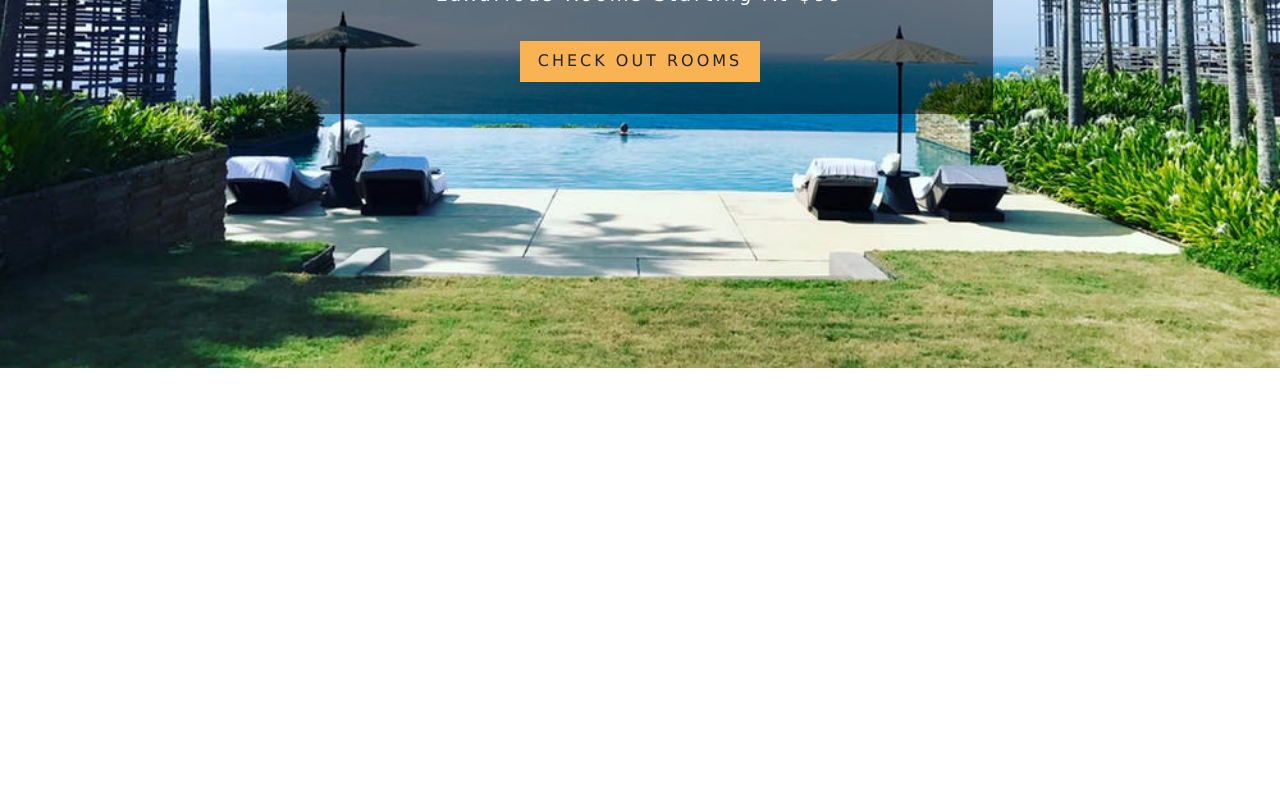
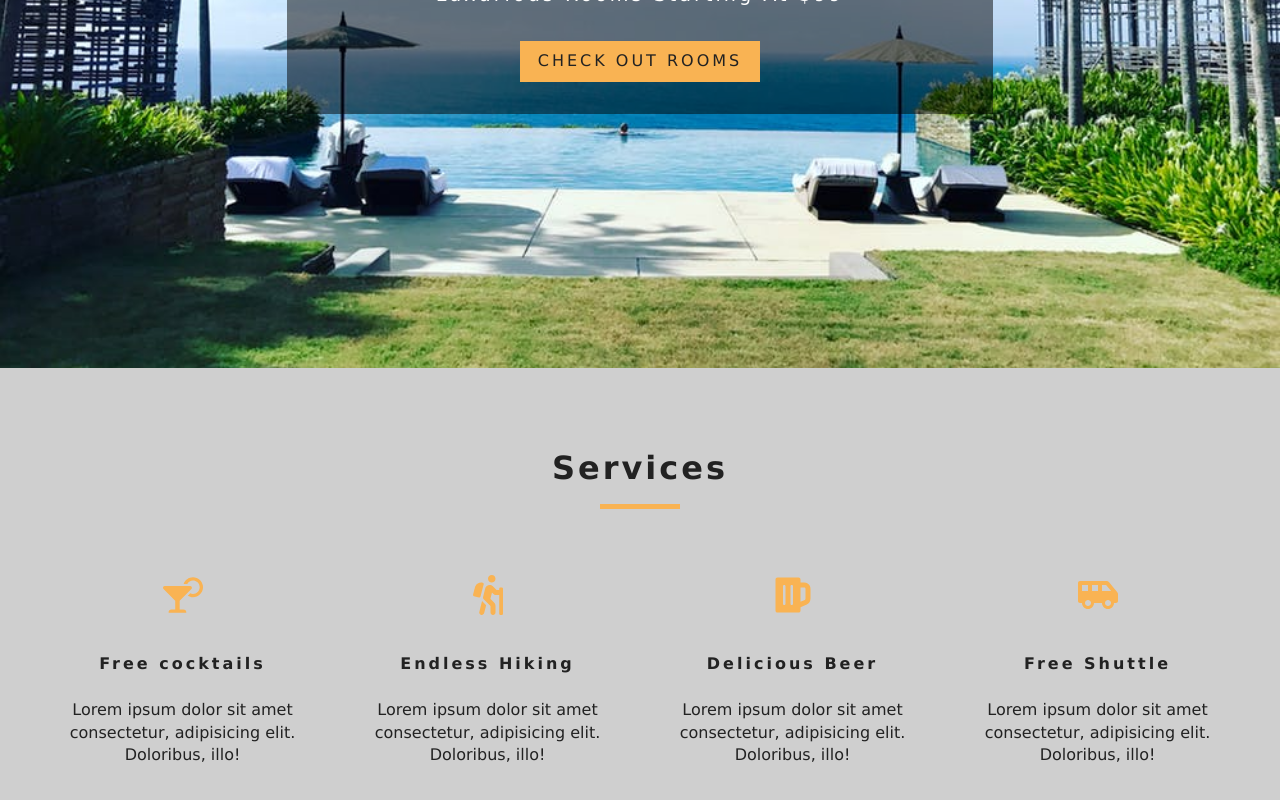
Before and after one commit to jffau/resort, a React (Create React App) app: page / in a window 1280 px wide. Shown: the part 432-1232 px from the top of the page. Before the commit the page ends 800 px from the top, so only its background shows below. Built offline with nearby package versions, Linux system fonts and the light colour scheme.

Commit message:
added service section

```diff
--- /dev/null
+++ b/src/components/Services.js
@@ -0,0 +1,53 @@
+import React, { Component } from 'react';
+import { FaCocktail, FaHiking, FaShuttleVan, FaBeer } from 'react-icons/fa';
+import Title from './Title';
+export default class Services extends Component {
+  state = {
+    services: [
+      {
+        icon: <FaCocktail />,
+        title: 'Free cocktails',
+        info:
+          'Lorem ipsum dolor sit amet consectetur, adipisicing elit. Doloribus, illo!'
+      },
+      {
+        icon: <FaHiking />,
+        title: 'Endless Hiking',
+        info:
+          'Lorem ipsum dolor sit amet consectetur, adipisicing elit. Doloribus, illo!'
+      },
+      {
+        icon: <FaBeer />,
+        title: 'Delicious Beer',
+        info:
+          'Lorem ipsum dolor sit amet consectetur, adipisicing elit. Doloribus, illo!'
+      },
+      {
+        icon: <FaShuttleVan />,
+        title: 'Free Shuttle',
+        info:
+          'Lorem ipsum dolor sit amet consectetur, adipisicing elit. Doloribus, illo!'
+      },
+      {}
+    ]
+  };
+
+  render() {
+    return (
+      <section className="services">
+        <Title title="services" />
+        <div className="services-center">
+          {this.state.services.map((item, index) => {
+            return (
+              <article key={index} className="service">
+                <span>{item.icon}</span>
+                <h6>{item.title}</h6>
+                <p>{item.info}</p>
+              </article>
+            );
+          })}
+        </div>
+      </section>
+    );
+  }
+}
--- /dev/null
+++ b/src/components/Title.js
@@ -0,0 +1,12 @@
+import React from 'react';
+
+const Title = ({ title }) => {
+  return (
+    <div className="section-title">
+      <h4>{title}</h4>
+      <div />
+    </div>
+  );
+};
+
+export default Title;
--- a/src/pages/Home.js
+++ b/src/pages/Home.js
@@ -1,9 +1,12 @@
 import React from 'react';
+import { Link } from 'react-router-dom';
 import Hero from '../components/Hero';
 import Banner from '../components/Banner';
-import { Link } from 'react-router-dom';
+
+import Services from '../components/Services';
 const Home = () => {
   return (
+    <>
       <Hero hero="defaultHero">
         <Banner title="Beach Resort" subtitle="Luxurious Rooms starting at $99">
           <Link to="/rooms" className="btn-primary">
@@ -11,6 +14,8 @@
           </Link>
         </Banner>
       </Hero>
+      <Services />
+    </>
   );
 };
 
```
Lines whose indentation alone changed are shown as unchanged.
